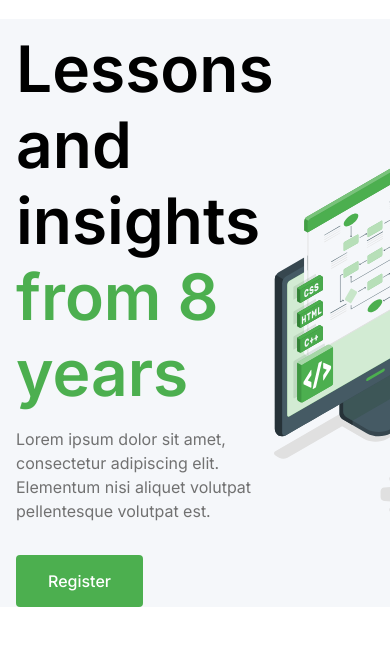
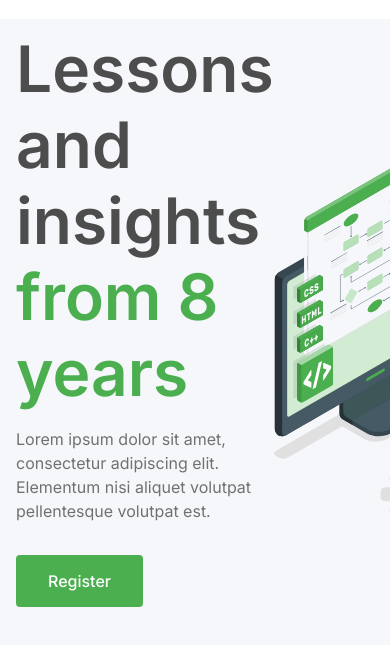
Before and after one commit to Mej0rD/609-51zMelnikDmitry, a plain HTML site: page index.html in a window 390 px wide. Shown: the part 49-694 px from the top of the page. Drawn offline with Linux system fonts and the light colour scheme.

Commit message:
Оформлен первый экран для десктопа без адаптивности

```diff
--- a/style/main.css
+++ b/style/main.css
@@ -70,12 +70,16 @@ font-weight: 400;
   align-items: center;
   justify-content: space-between;
   padding-top: 12px;
+  padding-bottom: 96px;
+
 }
+
 .hero__title {
   font-size: 64px;
   line-height: 76px;
   font-weight: 600;
   margin: 0;
+  color: #4D4D4D;
 }
 
 .hero__accent {
```
